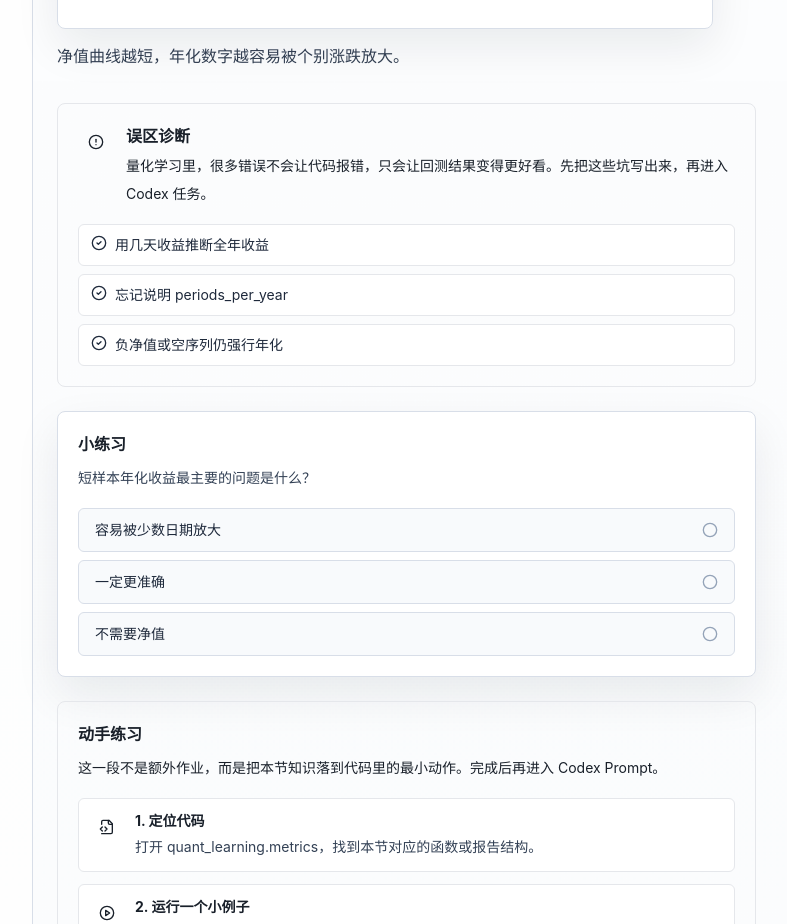
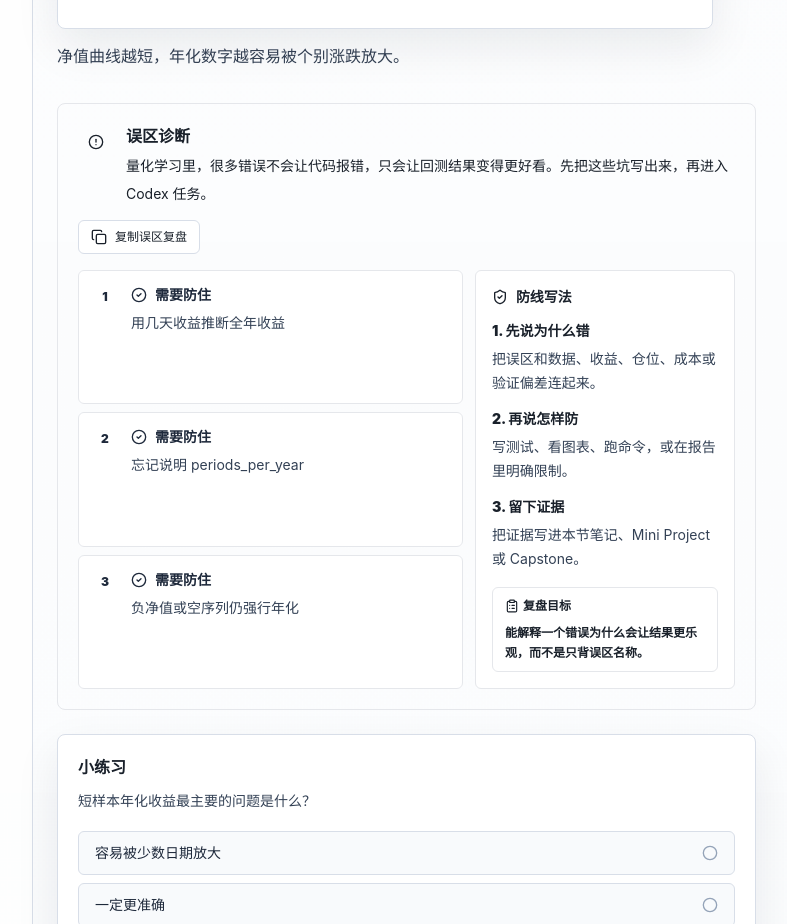
Before and after one commit to ZeyuZuo/learn-quant-with-codex, a Next.js app in the folder web/: page /courses/annualized-return in a window 1280 px wide. Shown: the part 3880-4804 px from the top of the page, without its empty margins (255-1042 px from the left). Built offline with nearby package versions, Linux system fonts and the light colour scheme.

Commit message:
Add mistake review defense cards

```diff
--- a/web/src/components/lesson/MistakeClinic.tsx
+++ b/web/src/components/lesson/MistakeClinic.tsx
@@ -1,12 +1,31 @@
-import { AlertCircle, CheckCircle2 } from "lucide-react";
+import { AlertCircle, CheckCircle2, ClipboardList, ShieldCheck } from "lucide-react";
+import { CopyButton } from "@/components/prompt/CopyButton";
 
 type MistakeClinicProps = {
   mistakes: string[];
 };
 
 export function MistakeClinic({ mistakes }: MistakeClinicProps) {
+  const reviewTemplate = [
+    "# 误区诊断复盘",
+    "",
+    "本节我最需要防住的误区：",
+    ...mistakes.map((mistake) => `- ${mistake}`),
+    "",
+    "我会怎样防住它：",
+    "- ",
+    "",
+    "我留下的证据：",
+    "- 代码 / 测试 / 图表 / 报告片段：",
+    "",
+    "我不会这样表述：",
+    "- ",
+    "",
+  ].join("\n");
+
   return (
     <section className="rounded-lg border border-rose-200 bg-rose-50/80 p-5">
+      <div className="flex flex-wrap items-start justify-between gap-3">
         <div className="flex items-start gap-3">
           <div className="grid h-9 w-9 shrink-0 place-items-center rounded-md bg-rose-100 text-rose-700">
             <AlertCircle className="h-4 w-4" />
@@ -18,14 +37,52 @@ export function MistakeClinic({ mistakes }: MistakeClinicProps) {
             </p>
           </div>
         </div>
+        <CopyButton value={reviewTemplate} label="复制误区复盘" className="border-rose-200 bg-white px-3 py-2 text-xs text-rose-950 hover:border-rose-300" />
+      </div>
 
-      <div className="mt-4 grid gap-2">
-        {mistakes.map((mistake) => (
-          <div key={mistake} className="flex gap-2 rounded-md border border-rose-100 bg-white px-3 py-2 text-sm leading-6 text-slate-800">
-            <CheckCircle2 className="mt-0.5 h-4 w-4 shrink-0 text-rose-600" />
-            <span>{mistake}</span>
+      <div className="mt-4 grid gap-3 md:grid-cols-[1fr_260px]">
+        <div className="grid gap-2">
+          {mistakes.map((mistake, index) => (
+            <div key={mistake} className="mistake-card flex gap-3 rounded-md border border-rose-100 bg-white px-3 py-3 text-sm leading-6 text-slate-800" style={{ animationDelay: `${index * 55}ms` }}>
+              <div className="grid h-7 w-7 shrink-0 place-items-center rounded-full bg-rose-50 text-xs font-black text-rose-700">{index + 1}</div>
+              <div>
+                <div className="flex items-center gap-2 font-black text-rose-950">
+                  <CheckCircle2 className="h-4 w-4 text-rose-600" />
+                  需要防住
+                </div>
+                <p className="mt-1 text-slate-700">{mistake}</p>
+              </div>
             </div>
           ))}
+        </div>
+
+        <aside className="rounded-md border border-rose-100 bg-white p-4 text-rose-950">
+          <div className="flex items-center gap-2 text-sm font-black">
+            <ShieldCheck className="h-4 w-4" />
+            防线写法
+          </div>
+          <div className="mt-3 grid gap-3 text-sm leading-6">
+            <div>
+              <div className="font-black">1. 先说为什么错</div>
+              <p className="mt-1 text-slate-700">把误区和数据、收益、仓位、成本或验证偏差连起来。</p>
+            </div>
+            <div>
+              <div className="font-black">2. 再说怎样防</div>
+              <p className="mt-1 text-slate-700">写测试、看图表、跑命令，或在报告里明确限制。</p>
+            </div>
+            <div>
+              <div className="font-black">3. 留下证据</div>
+              <p className="mt-1 text-slate-700">把证据写进本节笔记、Mini Project 或 Capstone。</p>
+            </div>
+          </div>
+          <div className="mt-4 rounded-md border border-rose-100 bg-rose-50 px-3 py-2 text-xs font-semibold leading-5">
+            <span className="inline-flex items-center gap-1 font-black">
+              <ClipboardList className="h-3.5 w-3.5" />
+              复盘目标
+            </span>
+            <span className="mt-1 block">能解释一个错误为什么会让结果更乐观，而不是只背误区名称。</span>
+          </div>
+        </aside>
       </div>
     </section>
   );
--- a/web/src/styles/globals.css
+++ b/web/src/styles/globals.css
@@ -101,6 +101,10 @@ a {
   animation: learningStepEnter 620ms cubic-bezier(0.22, 1, 0.36, 1) both;
 }
 
+.mistake-card {
+  animation: mistakeCardEnter 520ms cubic-bezier(0.22, 1, 0.36, 1) both;
+}
+
 .learning-route {
   counter-reset: lesson-route;
 }
@@ -168,6 +172,17 @@ a {
   }
 }
 
+@keyframes mistakeCardEnter {
+  from {
+    opacity: 0;
+    transform: translateX(-8px);
+  }
+  to {
+    opacity: 1;
+    transform: translateX(0);
+  }
+}
+
 @media (prefers-reduced-motion: reduce) {
   html {
     scroll-behavior: auto;
```
Lines whose indentation alone changed are shown as unchanged.
